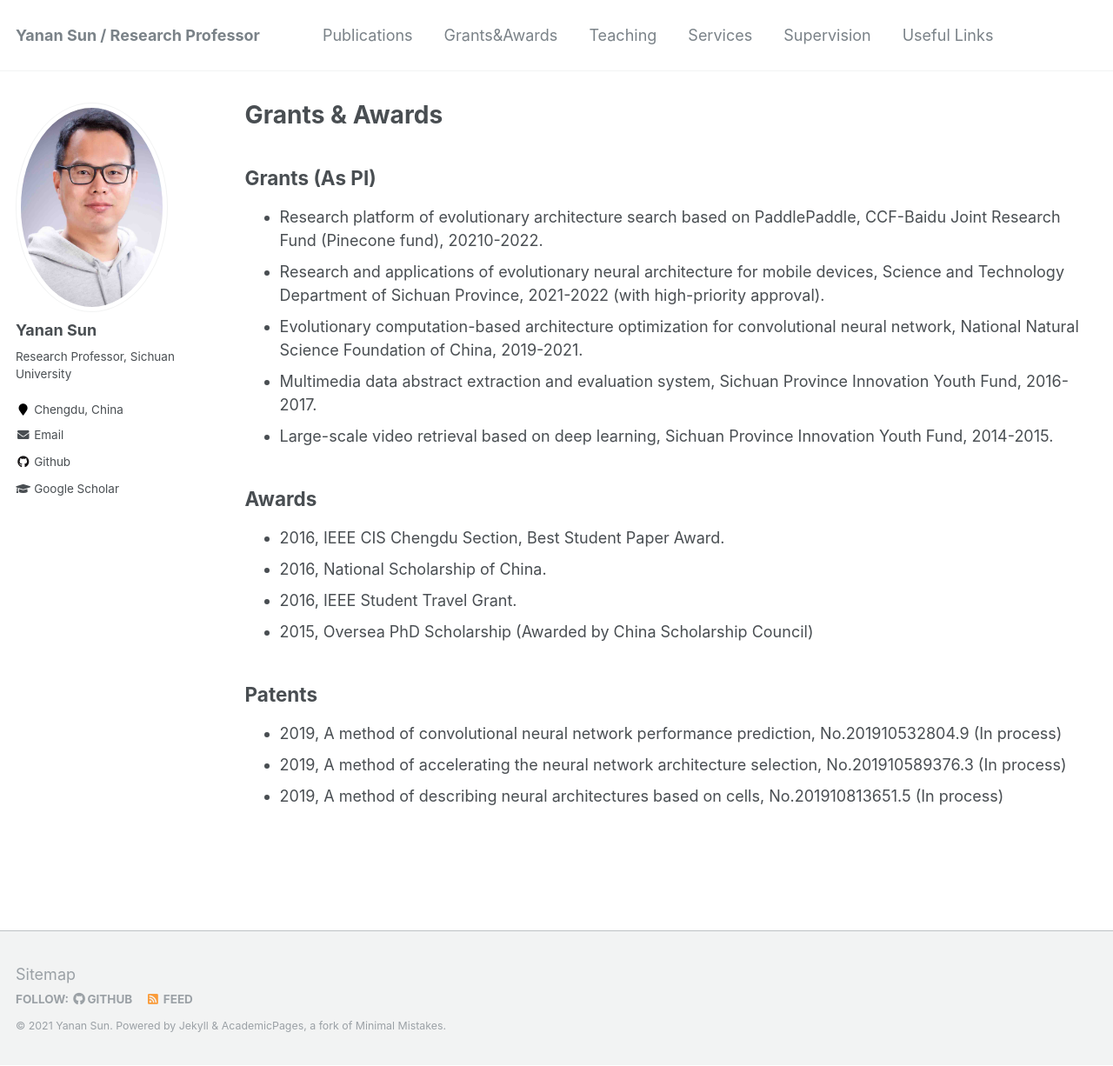
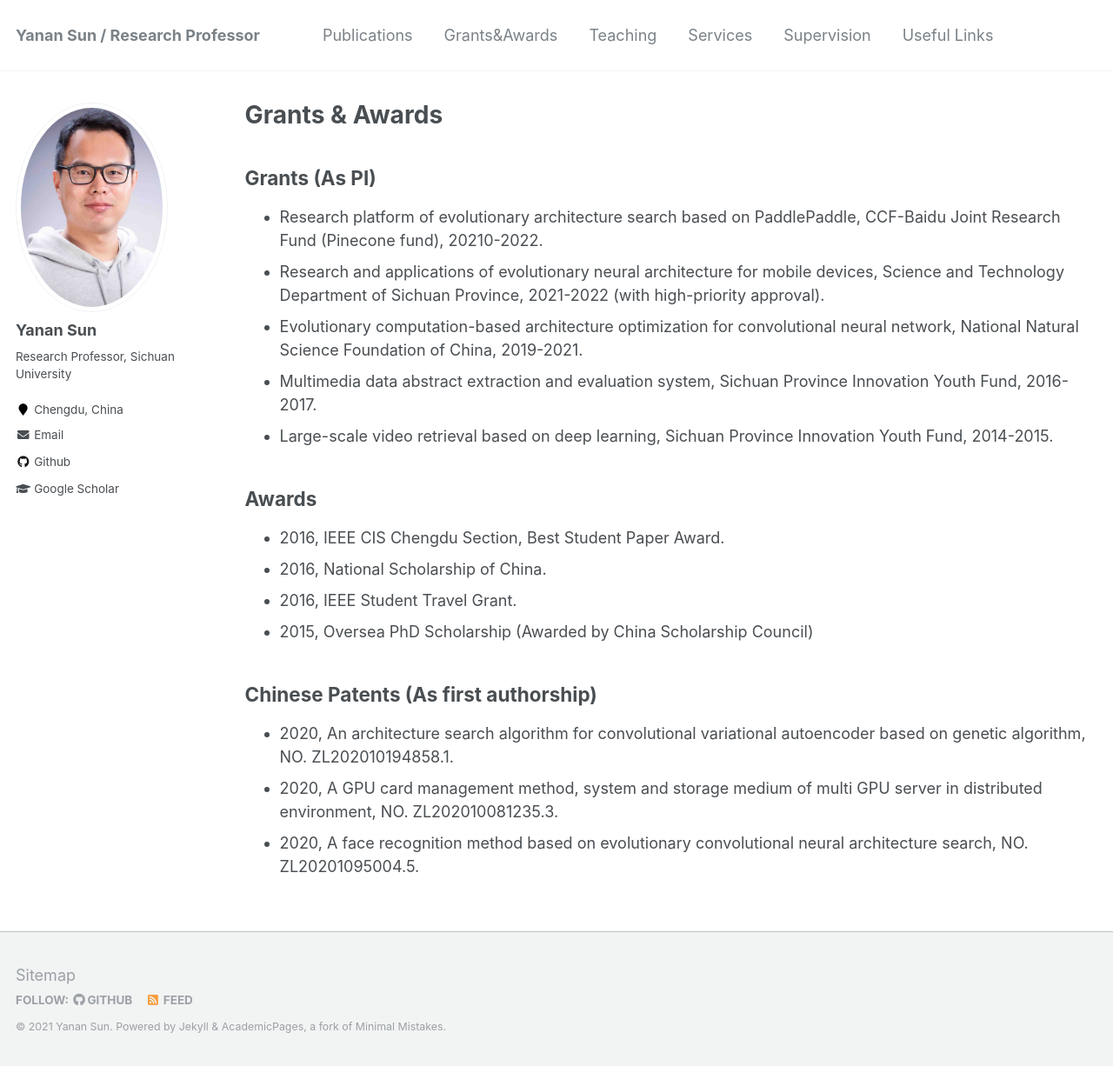
Before and after one commit to yn-sun/yn-sun.github.io, a Jekyll site: the page built from _pages/grants&awards.md, in a window 1280 px wide and 1226 px high. Shown: the whole window at 87% size. Built offline with Jekyll 4.4.1, drawn with Linux system fonts in a browser that asks for light colours; comment, search, counter and statistics services are not loaded.

Commit message:
Update grants&awards.md

```diff
--- a/_pages/grants&awards.md
+++ b/_pages/grants&awards.md
@@ -18,7 +18,7 @@ author_profile: true
 * 2016, IEEE Student Travel Grant.
 * 2015, Oversea PhD Scholarship (Awarded by China Scholarship Council)
 
-## Patents
-* 2019, A method of convolutional neural network performance prediction, No.201910532804.9 (In process)
-* 2019, A method of accelerating the neural network architecture selection, No.201910589376.3 (In process)
-* 2019, A method of describing neural architectures based on cells, No.201910813651.5 (In process)
+## Chinese Patents (As first authorship)
+* 2020, An architecture search algorithm for convolutional variational autoencoder based on genetic algorithm, NO. ZL202010194858.1.
+* 2020, A GPU card management method, system and storage medium of multi GPU server in distributed environment, NO. ZL202010081235.3.
+* 2020, A face recognition method based on evolutionary convolutional neural architecture search, NO. ZL20201095004.5.
```
